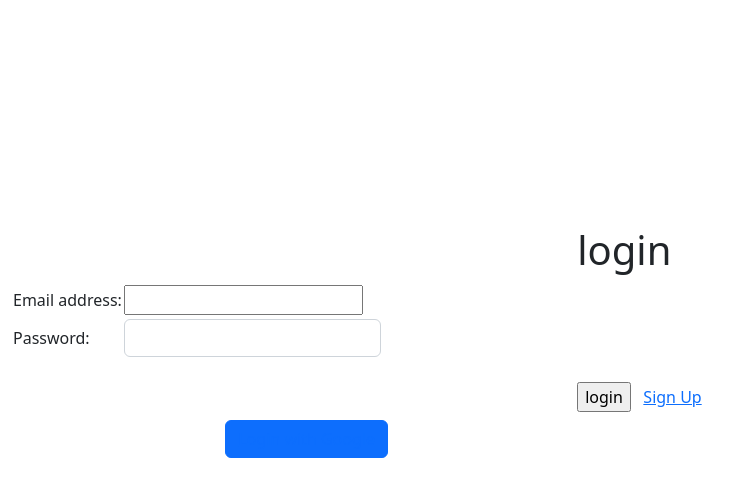
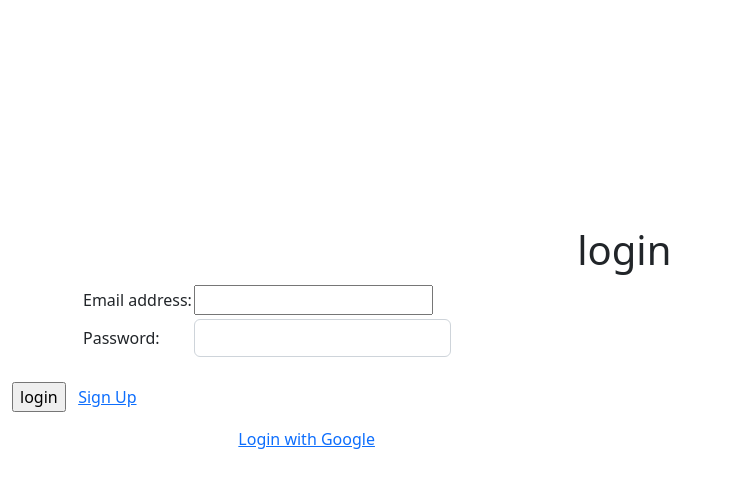
Before and after one commit to Saran-Kaanth/ResortManagementNew, a Django app: page /users/login/ in a window 1280 px wide. Shown: the top 497 px of the page, without its empty margins (0-752 px from the left). Run offline with Django 4.2, Linux system fonts and the light colour scheme; some libraries are stand-ins or nearby versions.

Commit message:
Template changes

```diff
--- a/ResortManagement/users/Templates/users/base.html
+++ b/ResortManagement/users/Templates/users/base.html
@@ -6,6 +6,7 @@
         <meta charset="utf-8">
         <meta name="viewport" content="width=device-width, initial-scale=1">
         <link href="https://cdn.jsdelivr.net/npm/bootstrap@5.2.3/dist/css/bootstrap.min.css" rel="stylesheet">
+        <link href="{% static 'style.css' %}" rel="stylesheet">
         <script src="https://cdn.jsdelivr.net/npm/bootstrap@5.2.3/dist/js/bootstrap.bundle.min.js"></script>
     </head>
 
--- a/ResortManagement/users/Templates/users/login.html
+++ b/ResortManagement/users/Templates/users/login.html
@@ -4,6 +4,7 @@
 
 {% block content %}
     <h1 style="padding-left: 45%; padding-top:18%;">login</h1>
+    <div class="container d-flex align-items-center justify-content">
         {% comment %} {%load crispy_forms_tags %} {% endcomment %}
         <table >
         <form method="post">
@@ -26,17 +27,19 @@
     {% endfor %}
         </table>
 
+        </div>
     </br>
-        <div id='submit'style="padding-left:45%;">
+
             <input type="submit" label="submit" name="label" value="login">&nbsp;&nbsp;&nbsp;<a href= {% url 'userregister' %}>Sign Up</a>
-        </div>
+
     </form>
+
 
     <div class="row">
         <div class="col-md-8 mx-auto social-container my-2 order-md-1">
-            <button class="btn btn-primary mb-2">
+            <button class="btn mb-2">
                 {% comment %} <a href="{% url 'social:begin' 'google-oauth2' %}">Login with Google</a> {% endcomment %}
-                <a href="{% url "google_login" %}">Login with Google</a>
+                <a class="checkBtn" href="{% url "google_login" %}">Login with Google</a>
             </button>
         </div>
     </div>
--- a/ResortManagement/users/static/css/style.css
+++ b/ResortManagement/users/static/css/style.css
@@ -12,3 +12,7 @@
 .submit {
     font-size: 30px;
 }
+
+.checkBtn{
+    color:black
+}
```
